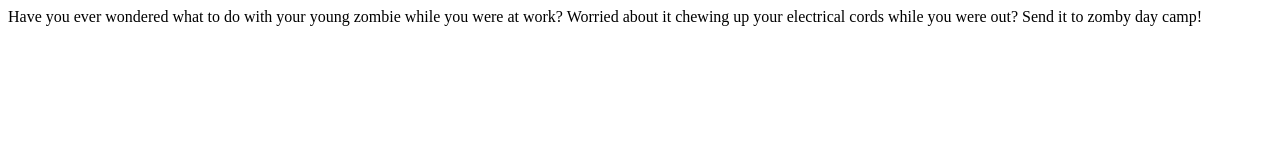
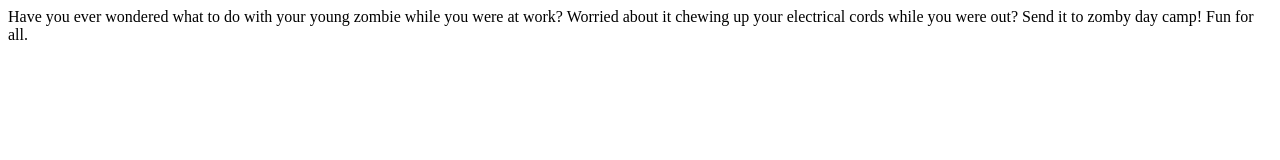
Before and after one commit to cannenicholson/cannenicholson.github.io, a plain HTML site: page index.html in a window 1280 px wide. Drawn offline with Linux system fonts and the light colour scheme.

Commit message:
Update index.html

```diff
--- a/index.html
+++ b/index.html
@@ -5,5 +5,5 @@
   <body>
   Have you ever wondered what to do with your young zombie while you were at work?
   Worried about it chewing up your electrical cords while you were out?
-  Send it to zomby day camp!
+  Send it to zomby day camp! Fun for all.
   </body>
```
